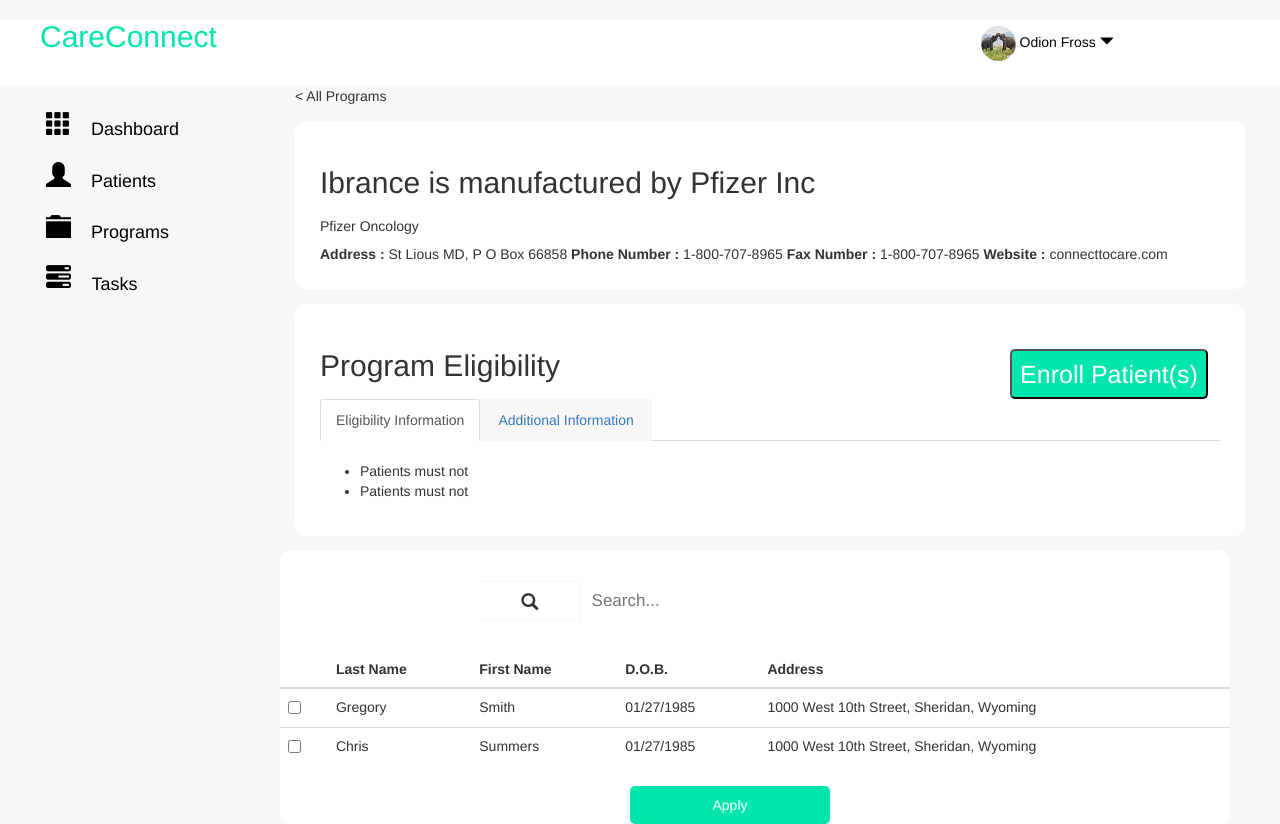
After one commit to odionfross/care-connect, a Django app: page /eligibility in a window 1280 px wide. The commit adds this page. Run offline with Django 3.2, Linux system fonts and the light colour scheme; some libraries are stand-ins or nearby versions.

Commit message:
created 2 pages

```diff
--- a/care_connect_app/static/style.css
+++ b/care_connect_app/static/style.css
@@ -9,7 +9,7 @@
   display: inherit;
 }
 
-h2 {
+.care_name {
   margin: auto 20px;
   padding: 0px 20px 5px;
   background-color: white;
@@ -46,7 +46,7 @@
 }
 
 .sidenav {
-  width: 300px;
+  width: 220px;
   /*position: fixed;*/
   /*z-index: 1;*/
   /*top: 20px;*/
@@ -141,6 +141,10 @@
   background: white;
 }
 
+#table_row th{
+  background-color: #d0cccc;
+}
+
 #search_btn {
   background: white;
 }
@@ -163,3 +167,108 @@
 .info_btn a {
   color: #00e6ac;
 }
+
+#detail {
+  margin: 15px;
+
+}
+
+#detail_top {
+  background-color: white;
+  padding: 25px;
+  margin: 15px;
+  border-radius: 10px;
+  width: 950px;
+}
+
+#detail_top_title {
+  background-color: white;
+}
+
+#detail_top_details {
+  background-color: white;
+}
+
+#detail_top_details span {
+  background-color: white;
+}
+
+#detail_top_details span b {
+  background-color: white;
+}
+
+#detail_bottom {
+  background-color: white;
+  padding: 25px;
+  margin: 15px;
+  border-radius: 10px;
+  width: 950px;
+}
+
+#detail_bottom_sub {
+  display: flex;
+  background-color: white;
+}
+
+#detail_bottom_btn {
+  padding: 6px 8px;
+  text-decoration: none;
+  font-size: 25px;
+  color: white;
+  border-radius: 5px;
+  background-color: #00e6ac;
+  height: 50px;
+  margin-left: 450px;
+  margin-top: 20px;
+}
+
+#detail_bottom_title {
+  background-color: white;
+}
+
+#detail_tab {
+  background-color: white;
+}
+
+#patient_info {
+  background-color: white;
+}
+
+#patient_info li {
+  background-color: white;
+}
+
+#search_popup {
+  width:950px;
+  border-radius: 10px;
+  background-color: white;
+}
+
+#search_div {
+  background-color: white;
+}
+
+#patient_search {
+  display: flex;
+  margin: 30px 200px;
+}
+
+#patient_table {
+  background-color: white;
+  border-radius: 10px;
+}
+
+#patient_table table thead tr th{
+  background-color: white;
+}
+
+#patient_table table tbody tr td{
+  background-color: white;
+}
+
+#apply_btn {
+  width: 200px;
+  color: white;
+  background-color: #00e6ac;
+  margin: auto 350px;
+}
--- /dev/null
+++ b/care_connect_app/templates/eligibility.html
@@ -0,0 +1,99 @@
+<!DOCTYPE html>
+<html lang="en">
+<head>
+    <meta charset="UTF-8">
+    <meta name="viewport" content="width=device-width, initial-scale=1.0">
+    <title>Care Connect</title>
+    {% load static %}
+    <link rel="stylesheet" type="text/css" href="{% static 'style.css' %}">
+  	<link rel="stylesheet" href="https://maxcdn.bootstrapcdn.com/bootstrap/3.4.1/css/bootstrap.min.css">
+  	<link rel="stylesheet" href="https://cdnjs.cloudflare.com/ajax/libs/font-awesome/4.7.0/css/font-awesome.min.css">
+  	<script src="https://ajax.googleapis.com/ajax/libs/jquery/3.2.1/jquery.min.js"></script>
+  	<script src="https://maxcdn.bootstrapcdn.com/bootstrap/3.3.7/js/bootstrap.min.js"></script>
+</head>
+<body>
+	<div id="care_title">
+		<h2 class="care_name">CareConnect</h2>
+		<div id="top_right">
+			<img src="{% static "images/elephants.jpg" %}" alt="profile_pic" id="profile_pic"/>
+			<h5>Odion Fross</h5>
+			<span class="glyphicon glyphicon-triangle-bottom" id="top_arrow"></span>
+		</div>
+	</div>
+	<div id="care_body">
+		<div class="sidenav">
+			<a href="#about"><span class="glyphicon glyphicon-th" class="my_nav"></span><h4>Dashboard</h4></a>
+		  	<a href="#services"><span class="glyphicon glyphicon-user" class="my_nav"></span><h4>Patients</h4></a>
+		  	<a href="#clients"><span class="glyphicon glyphicon-folder-close" class="my_nav"></span><h4>Programs</h4></a>
+		  	<a href="#contact"><span class="glyphicon glyphicon-tasks" class="my_nav"></span><h4>Tasks</h4></a>
+		</div>
+		<div>
+			<span id="detail">< All Programs</span>
+			<div id="detail_top">
+				<h2 id="detail_top_title">Ibrance is manufactured by Pfizer Inc</h2>
+				<h5>Pfizer Oncology</h5>
+				<div id="detail_top_details">
+					<span><b>Address : </b> St Lious MD, P O Box 66858</span>
+					<span><b>Phone Number : </b> 1-800-707-8965</span>
+					<span><b>Fax Number : </b> 1-800-707-8965</span>
+					<span><b>Website : </b> connecttocare.com</span>
+				</div>
+			</div>
+			<div class="container" id="detail_bottom">
+				<div id="detail_bottom_sub">
+					<h2 id="detail_bottom_title">Program Eligibility</h2>
+					<button id="detail_bottom_btn">Enroll Patient(s)</button>
+				</div>
+			  	<ul class="nav nav-tabs" id="detail_tab">
+				    <li class="active"><a href="#">Eligibility Information</a></li>
+				    <li><a href="#">Additional Information</a></li>
+				</ul>
+				<br>
+			  	<ul id="patient_info">
+			  		<li>Patients must not</li>
+			  		<li>Patients must not</li>
+			  	</ul>
+			</div>
+			<div class="table-responsive" id="search_popup">
+				<div class="card-header border-0" id="search_div">
+					<form class="care_search" action="/action_page.php" id="patient_search">
+						<button type="submit"><span class="glyphicon glyphicon-search" id="search_btn"></span></button>
+						<input type="text" placeholder="Search..." name="search">
+					</form>
+				</div>
+				<form action="submit_selection" id="patient_table">
+					<table class="table align-items-center">
+						<thead>
+							<tr id="patient_row">
+								<th scope="col" class="sort" data-sort="name"></th>
+								<th scope="col" class="sort" data-sort="name">Last Name</th>
+								<th scope="col" class="sort" data-sort="name">First Name</th>
+								<th scope="col" class="sort" data-sort="name">D.O.B.</th>
+								<th scope="col" class="sort" data-sort="name">Address</th>
+							</tr>
+						</thead>
+						<tbody>
+							<tr>
+								<td><input type="checkbox" id="patient_details" name="patient_details"></td>
+								<td scope="row">Gregory</td>
+								<td scope="row">Smith</td>
+								<td scope="row">01/27/1985</td>
+								<td scope="row">1000 West 10th Street, Sheridan, Wyoming</td>
+							</tr>
+							<tr>
+								<td><input type="checkbox" id="patient_details" name="patient_details"></td>
+								<td scope="row">Chris</td>
+								<td scope="row">Summers</td>
+								<td scope="row">01/27/1985</td>
+								<td scope="row">1000 West 10th Street, Sheridan, Wyoming</td>
+							</tr>
+						</tbody>
+					</table>
+					<button class="info_btn" id="apply_btn">Apply</button>
+				</form>
+
+			</div>
+		</div>
+	</div>
+</body>
+</html>
--- a/care_connect_app/urls.py
+++ b/care_connect_app/urls.py
@@ -2,5 +2,6 @@
 from . import views
 
 urlpatterns = [
-	path('', views.index)
+	path('', views.index),
+	path('eligibility', views.eligibility),
 ]
--- a/care_connect_app/views.py
+++ b/care_connect_app/views.py
@@ -3,3 +3,6 @@
 def index(request):
     # retrieve info for the home page
     return render(request, 'index.html')
+
+def eligibility(request):
+	return render(request, 'eligibility.html')
```
Also changed, not shown: care_connect_app/templates/index.html (+10 -2 lines).
